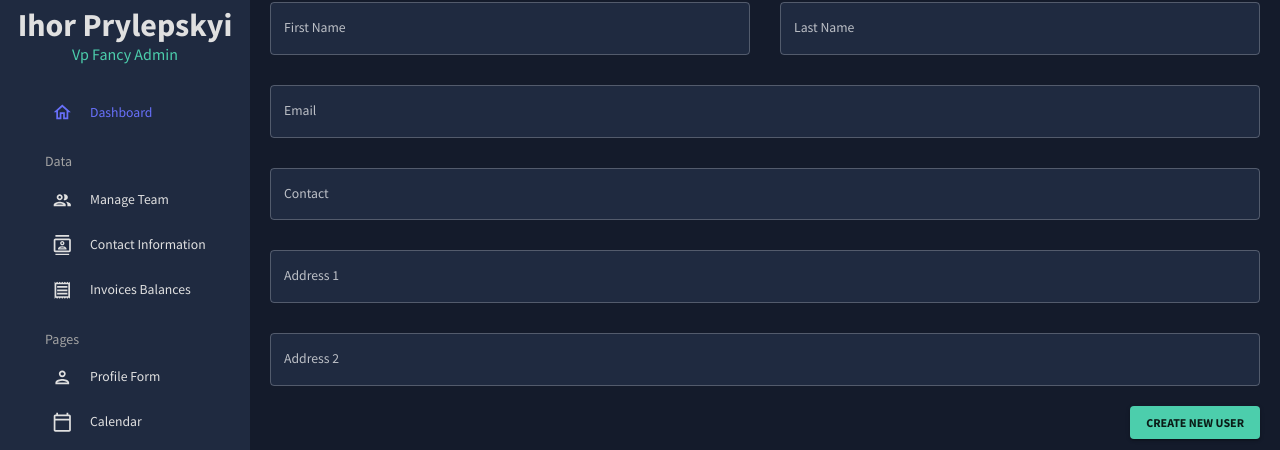
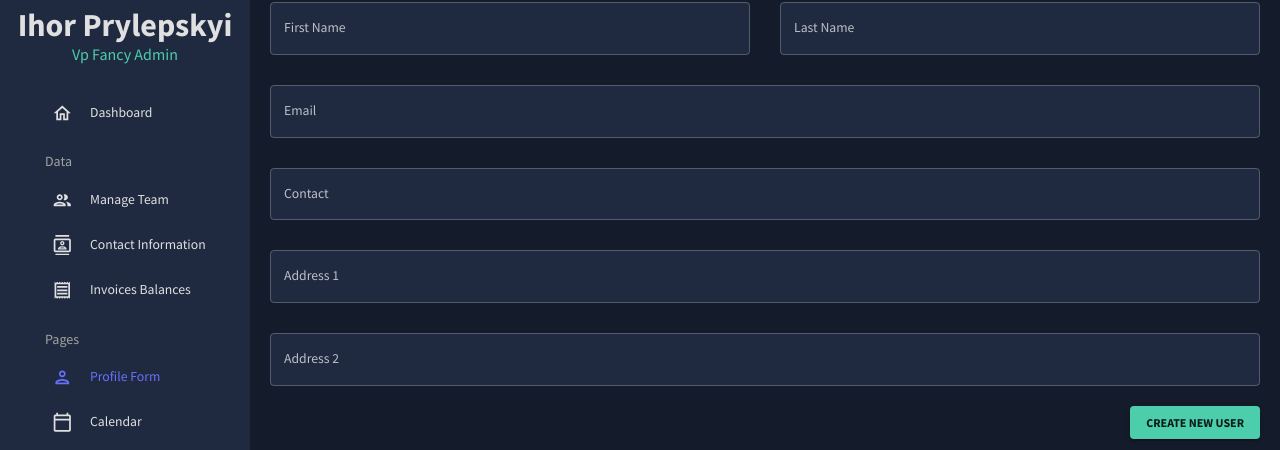
Before and after one commit to iSmelb/admin-dashboard, a React (Create React App) app: page /#/form in a window 1280 px wide. Shown: the part 181-631 px from the top of the page. Built offline with nearby package versions, Linux system fonts and the light colour scheme.

Commit message:
added selection menu item after reload page

```diff
--- a/src/scenes/global/Sidebar.jsx
+++ b/src/scenes/global/Sidebar.jsx
@@ -1,7 +1,7 @@
 import { useState } from "react";
 import { Sidebar, Menu, MenuItem, useProSidebar } from 'react-pro-sidebar'
 import { Box, IconButton, Typography, useTheme } from "@mui/material";
-import { Link } from "react-router-dom";
+import { Link, useLocation, } from "react-router-dom";
 import { tokens } from "../../theme";
 
 import HomeOutlinedIcon from "@mui/icons-material/HomeOutlined";
@@ -20,8 +20,8 @@ import MapOutlinedIcon from "@mui/icons-material/MapOutlined";
 const Item = ({ title, to, icon, selected, setSelected}) => {
   return (
     <MenuItem
-      active={selected === title}
-      onClick={() => setSelected(title)}
+      active={selected === to}
+      onClick={() => setSelected(to)}
       icon={icon}
       component={<Link to={to}/>}
     >
@@ -34,7 +34,8 @@ const Item = ({ title, to, icon, selected, setSelected}) => {
 const CustomSidebar = () => {
   const theme = useTheme();
   const colors = tokens(theme.palette.mode);
-  const [selected, setSelected] = useState("Dashboard");
+  const { pathname } = useLocation();
+  const [selected, setSelected] = useState(pathname);
   const { collapseSidebar, collapsed } = useProSidebar();
 
   return (
```
